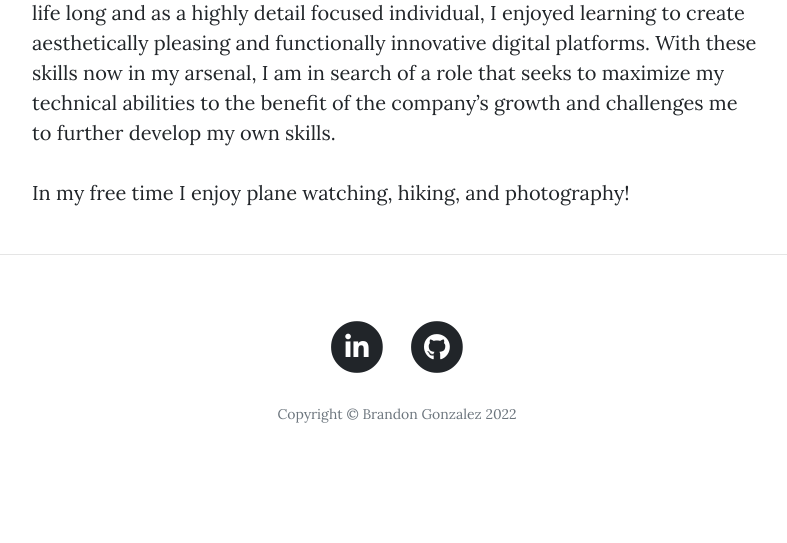
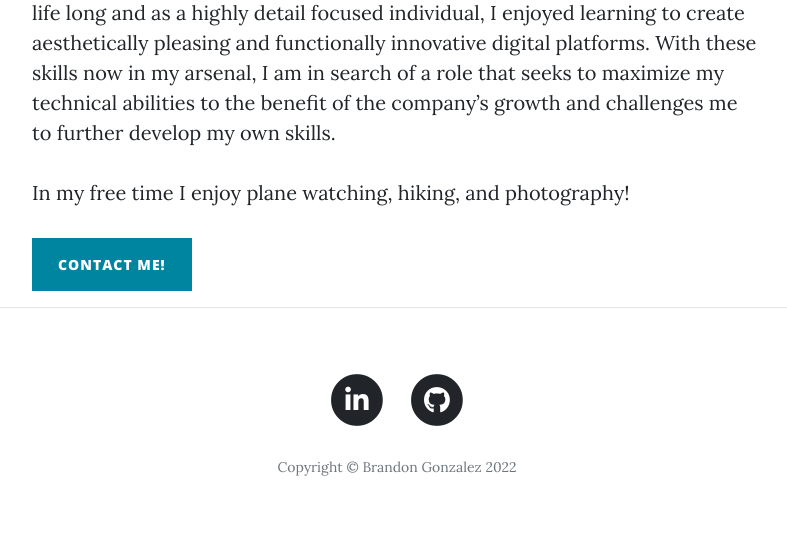
Before and after one commit to brndngnz/brandon-blog, a Flask app: page /about in a window 1280 px wide. Shown: the part 646-1189 px from the top of the page, without its empty margins (243-1030 px from the left). Before the commit the page ends 1069 px from the top, so only its background shows below. Run offline with Flask 2, Linux system fonts and the light colour scheme; some libraries are stand-ins or nearby versions.

Commit message:
Updating About Page contact button

```diff
--- a/templates/about.html
+++ b/templates/about.html
@@ -20,7 +20,7 @@
       <div class="col-lg-8 col-md-10 mx-auto">
         <p>I am a software engineer with a Bachelor's degree in Aerospace Engineering from the University of California San Diego. My love for technology has been life long and as a highly detail focused individual, I enjoyed learning to create aesthetically pleasing and functionally innovative digital platforms. With these skills now in my arsenal, I am in search of a role that seeks to maximize my technical abilities to the benefit of the company’s growth and challenges me to further develop my own skills.</p>
         <p>In my free time I enjoy plane watching, hiking, and photography!</p>
-        <p></p>
+        <a href="{{ url_for('contact') }}" class="btn btn-primary">Contact Me!</a>
       </div>
     </div>
   </div>
```
